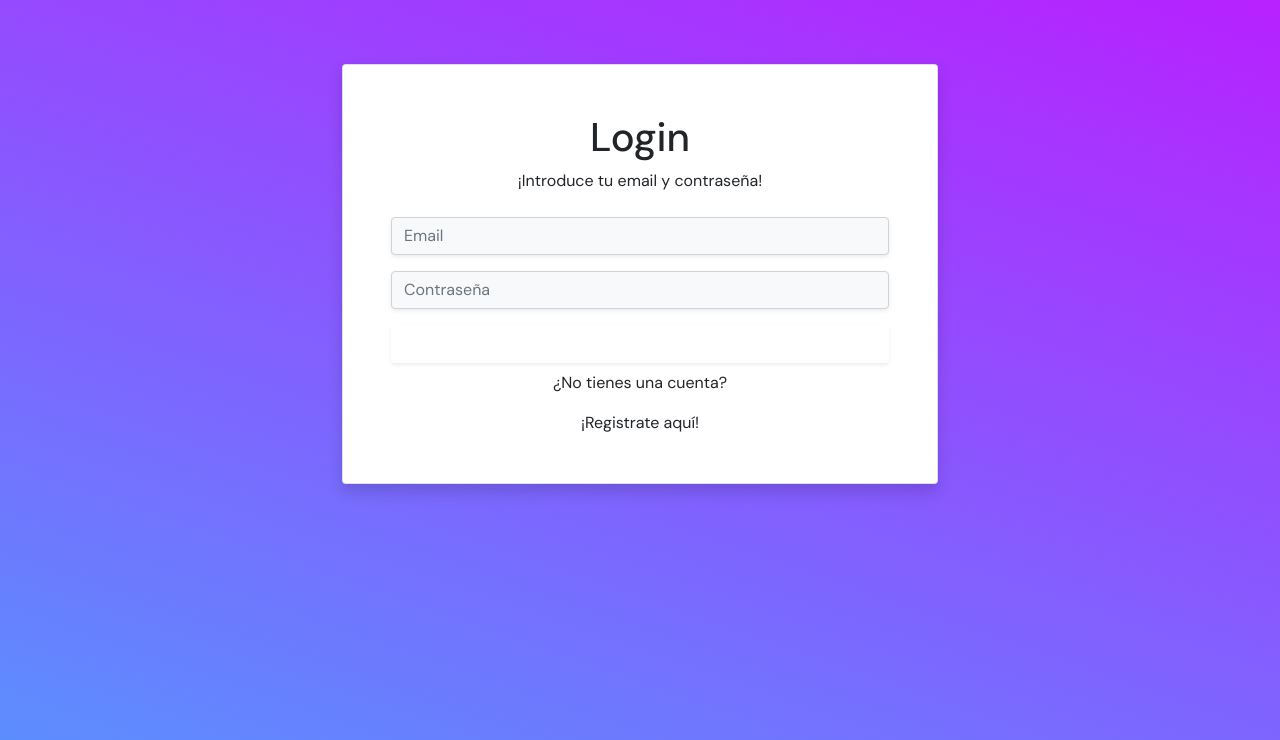
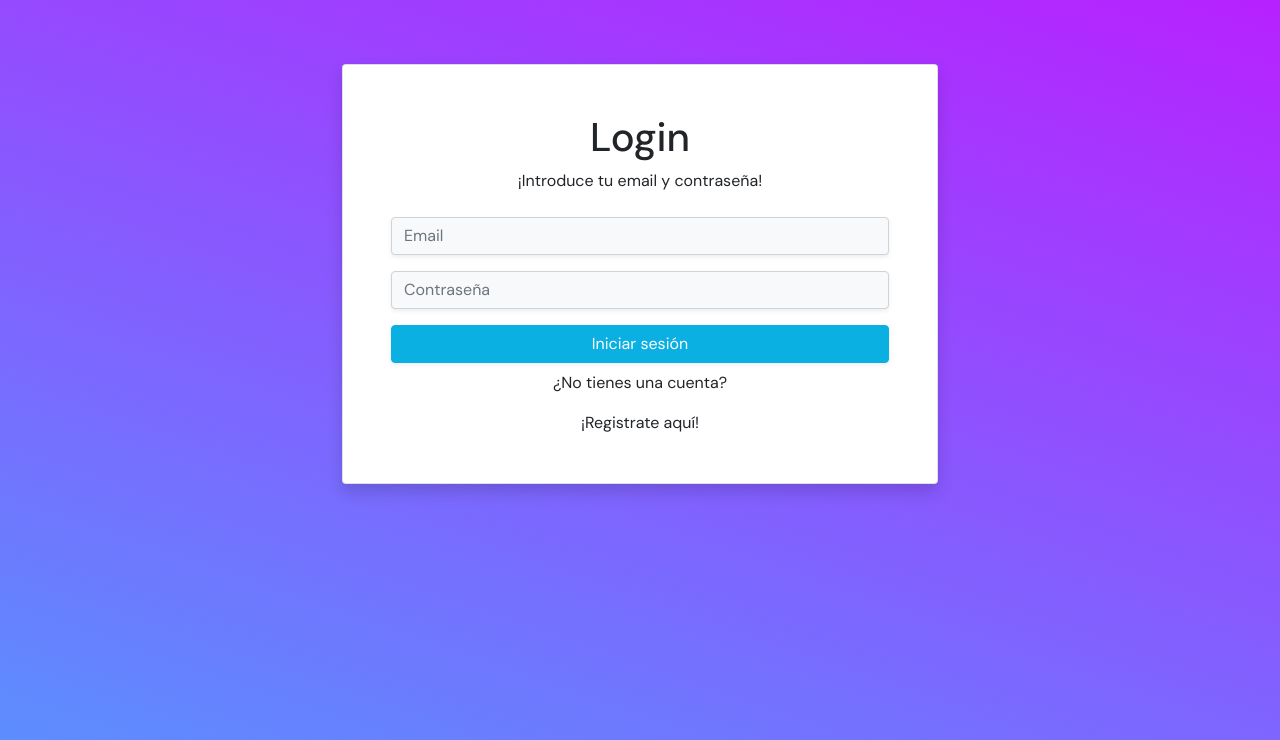
Before and after one commit to klaudiusmiskinis/PHP-TiendaWeb, a PHP site: page /vistas/index.php in a window 1280 px wide. Shown: the top 740 px of the page. Run offline with PHP 8.4, Linux system fonts and the light colour scheme; some libraries are stand-ins or nearby versions.

Commit message:
Cambios de variables y nombres, tambien se ha eliminado la selection

```diff
--- a/assets/css/var.css
+++ b/assets/css/var.css
@@ -1,14 +1,9 @@
 @import url('https://fonts.googleapis.com/css2?family=DM+Sans:wght@400;500;700&display=swap');
 
 :root {
-    --oscuro: #191919;
-    --principal: #000000;
-    --principal-low: #0000007e;
+    --dark: #191919;
+    --col: #0ab0e2;
+    --col-h: #0ab0e25f;
     --b-hover: grey;
     --b: #fff;
 }
-
-::selection {
-    background-color: grey;
-    color: var(--oscuro);
-}
```
